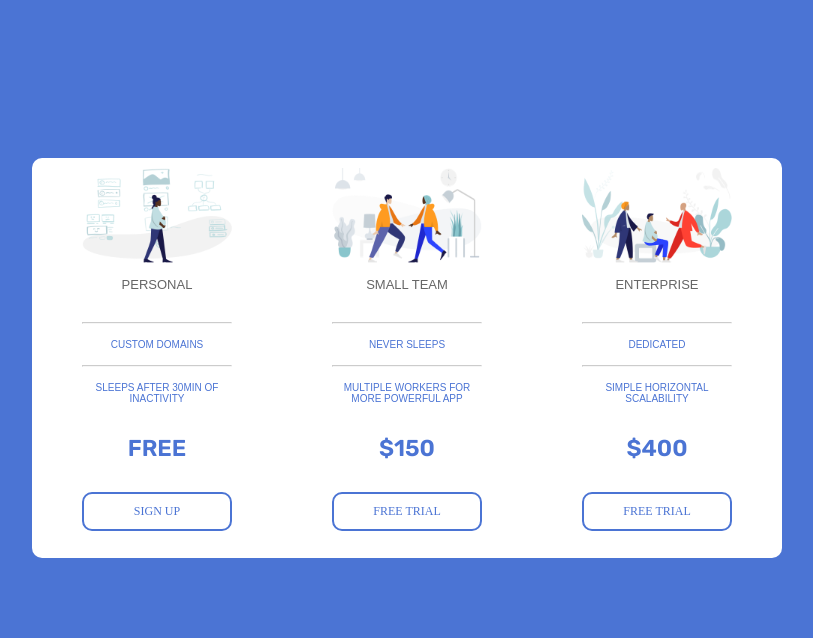
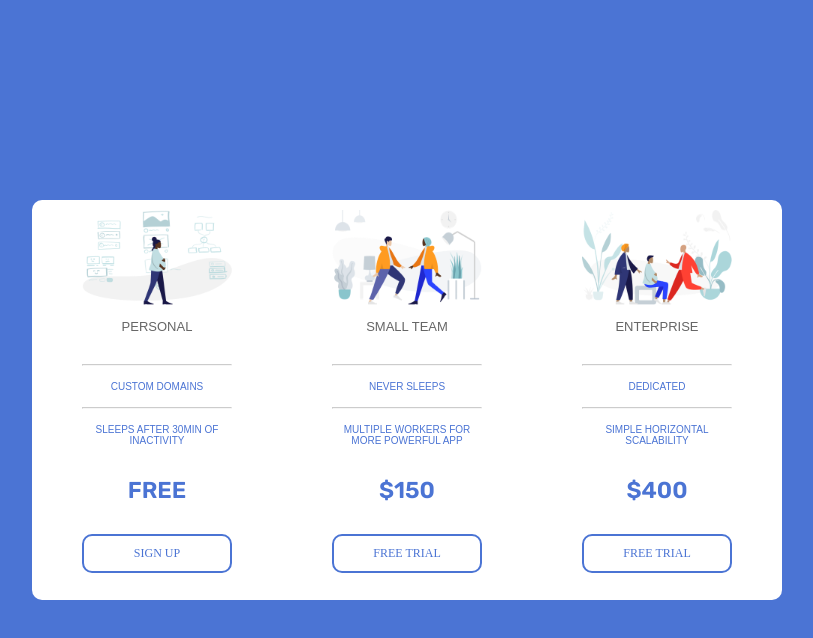
Before and after one commit to projectdotcoms/panel-project, a plain HTML site: page index.html in a window 1280 px wide. Shown: the whole page, without its empty margins (233-1046 px from the left). Drawn offline with Linux system fonts and the light colour scheme; a web font is replaced by a local one.

Commit message:
Update style.css

```diff
--- a/style.css
+++ b/style.css
@@ -15,7 +15,7 @@ body{
     display: flex;
     justify-content: center;
     align-items: center;
-    min-height: 715px;
+    height:100vh ;
     background-color: rgb(75, 116, 212);
 }
 .box{
```
